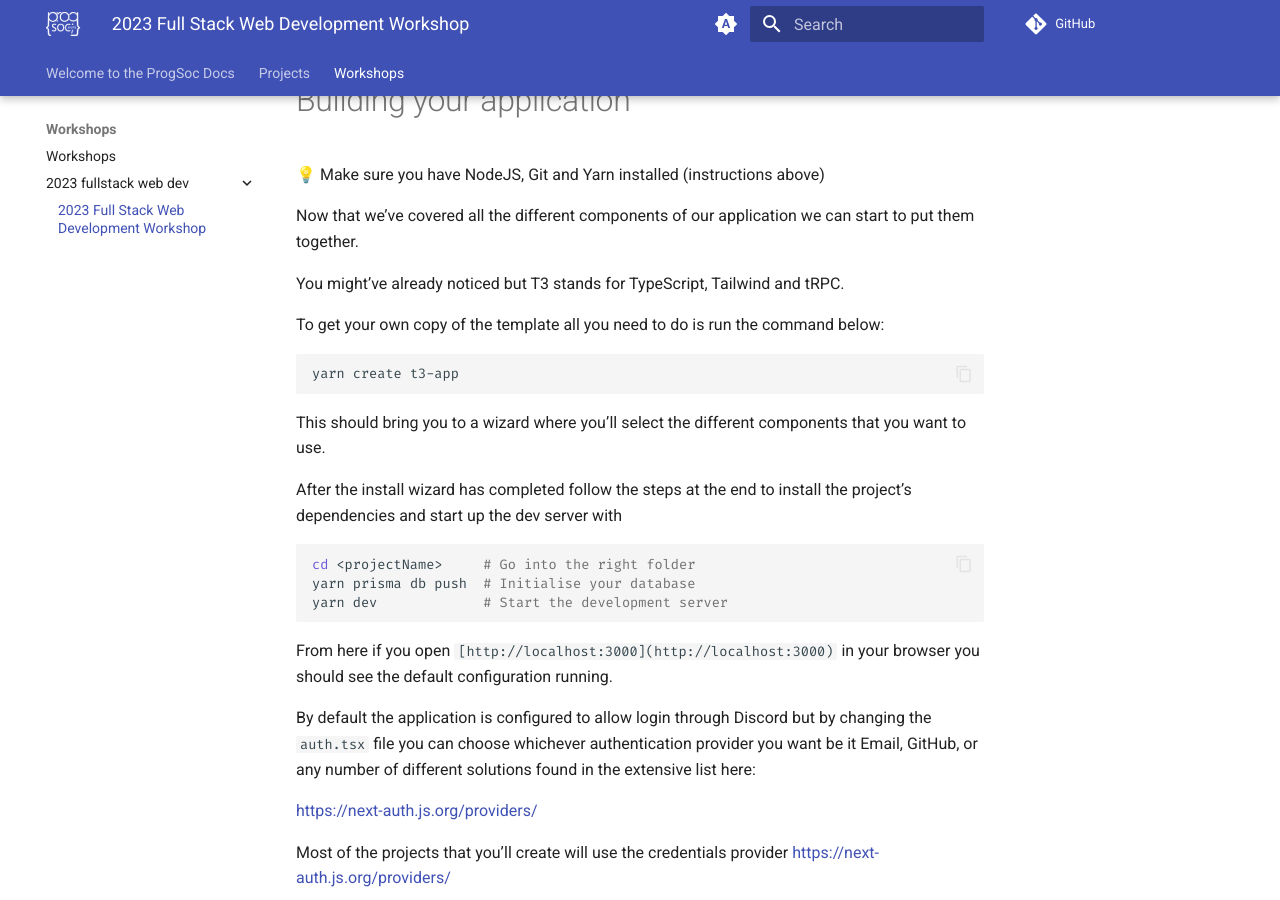
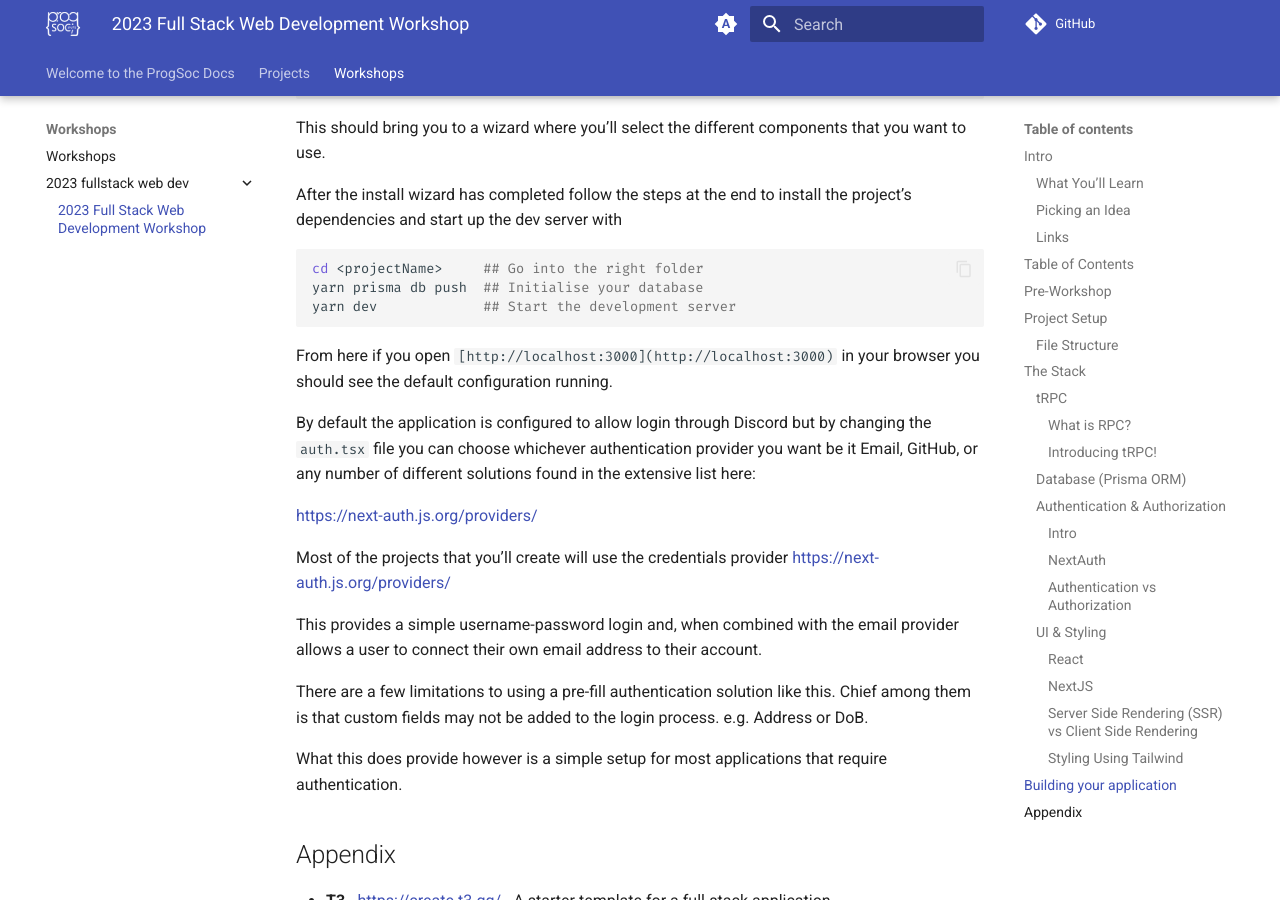
Before and after one commit to ProgSoc/Docs, an MkDocs documentation site: the page built from docs/workshops/2023-fullstack-web-dev/index.md, in a window 1280 px wide and 900 px high, scrolled down 11204 px. Built offline with MkDocs 1.6.1 and Material for MkDocs 9.7.7, drawn with Linux system fonts in a browser that asks for light colours; comment, search, counter and statistics services are not loaded.

Commit message:
fix title

````diff
--- a/docs/workshops/2023-fullstack-web-dev/index.md
+++ b/docs/workshops/2023-fullstack-web-dev/index.md
@@ -1,10 +1,10 @@
 # 2023 Full Stack Web Development Workshop
 
-# Intro
+## Intro
 
 Welcome to the ProgSoc T3 Workshop, in this workshop we’ll be learning how to build a full-stack application using common practices and modern tooling unlike you’ll find at UTS.
 
-## What You’ll Learn
+### What You’ll Learn
 
 This describes the different goals of the workshop.
 
@@ -18,7 +18,7 @@
 - Connecting to a database and CRUD
 - Application Styling
 
-## Picking an Idea
+### Picking an Idea
 
 In the second part of this workshop, we’ll look at developing our own application using the concepts talked about above. What’s important to do is to choose what type of application you would like to develop.
 
@@ -28,7 +28,7 @@
 - ********Todo******** - The classic starter project. A page that has a list of to-do items belonging to a specific user.
 - **********Notes********** - A note-taking application where a user can create a note (similar to google keep or apple notes)
 
-## Links
+### Links
 
 Links to different tools and libraries that our project is going to use.
 
@@ -48,9 +48,9 @@
 
 [tRPC - Move Fast and Break Nothing. End-to-end typesafe APIs made easy. | tRPC](https://trpc.io/)
 
-# Table of Contents
+## Table of Contents
 
-# Pre-Workshop
+## Pre-Workshop
 
 [Modern Web Development: an installation guide](https://progsoc.org/blog/modern-web-development-installation-guide/)
 
@@ -73,7 +73,7 @@
 
 </aside>
 
-# Project Setup
+## Project Setup
 
 For this workshop, we’re using the `T3 stack` which is a combination of different packages and tools that try to streamline the creation. For this project we’ll be looking at all the different features that `T3` can setup for us. Including Authentication, Database, Styling, and API communication using `tRPC`.
 
@@ -87,7 +87,7 @@
 
 ![Untitled](./images/Untitled.png)
 
-## File Structure
+### File Structure
 
 Once you’ve opened VSCode or your chosen editor in the folder you should see something like this:
 
@@ -109,17 +109,17 @@
 
 The rest of the project at the top level are different configuration files for different developer tools like `ESLint` and `Prettier` for code `linting` and formatting.
 
-# The Stack
+## The Stack
 
-## tRPC
+### tRPC
 
-### What is RPC?
+#### What is RPC?
 
 If you’ve ever looked at game or API design in depth you might have come across RPC (Remote Procedure Call). Though API design doesn’t specifically use `tRPC` (TypeScript RPC) it normally uses gRPC or similar.
 
 RPC generally means that your frontend application instead of calling an API route calls a function, not a route. This means that the function call on the client needs to know which values to send to the server in order to run the function.
 
-### Introducing tRPC!
+#### Introducing tRPC!
 
 This is where `tRPC` comes in. Because we’re using TypeScript on both the client and the server for our application we can export only the `Type` from the server, meaning that our server code isn’t exposed to the client but the data it requires is.
 
@@ -131,7 +131,7 @@
 
 [tRPC - Move Fast and Break Nothing. End-to-end typesafe APIs made easy. | tRPC](https://trpc.io/)
 
-## Database (Prisma ORM)
+### Database (Prisma ORM)
 
 Every good application has a database behind it. In most cases, this will be hosted separately but for this demo, we’ll be using SQLite (a file-based database).
 
@@ -245,13 +245,13 @@
 
 In this instance, our database is also storing our session information and our users that log into the application.
 
-## Authentication & Authorization
+### Authentication & Authorization
 
-### Intro
+#### Intro
 
 Authentication is essential for any application on the internet as users normally have to be able to use an account to sign in with a service and identify them. Using NextAuth we can setup basic authentication including sign-in and signup pages using different services that expose an `OAuth` API.
 
-### NextAuth
+#### NextAuth
 
 In the above example, you may have noticed `protectedProcedure` which is a protected Remote Procedure Call that is only allowed if the user is logged in.
 
@@ -263,7 +263,7 @@
 
 Because it was designed to work with NextJS NextAuth also exposes several useful functions that we can use to tell if the user is authenticated or not.
 
-### Authentication vs Authorization
+#### Authentication vs Authorization
 
 Though these two words are very similar they couldn’t be more different.
 
@@ -271,7 +271,7 @@
 
 In the default template, we’re not doing any **************************Authorization************************** but we are doing ****************************Authentication.**************************** If we wanted to do Authorization then we might make it so that a user has a role depending on the permissions that they should have. e.g. `staff`, `admin`, or `customer`.
 
-## UI & Styling
+### UI & Styling
 
 When it comes to making an application there are many different options when it comes to making a user interface. Some of these include:
 
@@ -287,7 +287,7 @@
 
 [React Workshop](https://www.notion.so/React-Workshop-71b3a82705364357ac14d3e131f0e1f0?pvs=21)
 
-### React
+#### React
 
 React is a framework for Client and Server applications used to make websites more interactive.
 
@@ -299,7 +299,7 @@
 
 In a React component, you can use HTML elements like you normally would in an HTML file as well.
 
-### NextJS
+#### NextJS
 
 NextJS is a full-stack framework that *******extends******* React’s default behavior with advanced techniques and tools. It has the ability to do not only everything that React is capable of but even more through the use of its parent company’s (Vercel) CDN and API/Edge routes.
 
@@ -307,7 +307,7 @@
 
 Another advantage of having a CDN and Framework like this tied so closely together is that the framework can allow for all sorts of custom features. Chief among them is **Server Side Rendering**.
 
-### Server Side Rendering (SSR) vs Client Side Rendering
+#### Server Side Rendering (SSR) vs Client Side Rendering
 
 When you look at a website on the internet the odds that it’s rendered server side are quite high. An example of pure Server Side Rendering is PHP-based sites like WordPress. They do all the checks and work on the back-end and then send the result to the user. No processing happens on the user side of the link as it’s all rendered on the server.
 
@@ -317,7 +317,7 @@
 
 In the context of NextJS, it sends the first page you go on using SSR so the first load is really fast, then because that page is already loaded it loads the rest of the code for other bits of the site in the background, this creates a really responsive site that loads really fast initially then seems to load almost instantly as you move around different pages.
 
-### Styling Using Tailwind
+#### Styling Using Tailwind
 
 When it comes to making your HTML look pretty and giving boxes nice rounded corners and a nice colour scheme you typically learn to use CSS but if you want to make it easier to experiment without having to swap between files often you can use TailwindCSS.
 
@@ -325,7 +325,7 @@
 
 [https://tailwindcss.com/](https://tailwindcss.com/)
 
-# Building your application
+## Building your application
 
 <aside>
 💡 Make sure you have NodeJS, Git and Yarn installed (instructions above)
@@ -347,9 +347,9 @@
 After the install wizard has completed follow the steps at the end to install the project’s dependencies and start up the dev server with
 
 ```bash
-cd <projectName>     # Go into the right folder
-yarn prisma db push  # Initialise your database
-yarn dev             # Start the development server
+cd <projectName>     ## Go into the right folder
+yarn prisma db push  ## Initialise your database
+yarn dev             ## Start the development server
 ```
 
 From here if you open `[http://localhost:3000](http://localhost:3000)` in your browser you should see the default configuration running.
@@ -366,7 +366,7 @@
 
 What this does provide however is a simple setup for most applications that require authentication.
 
-# Appendix
+## Appendix
 
 - **T3** - [https://create.t3.gg/](https://create.t3.gg/) - A starter template for a full-stack application
 - **Stack** - Combination of different technologies normally consisting of an OS, database, API layer, and client.
````
